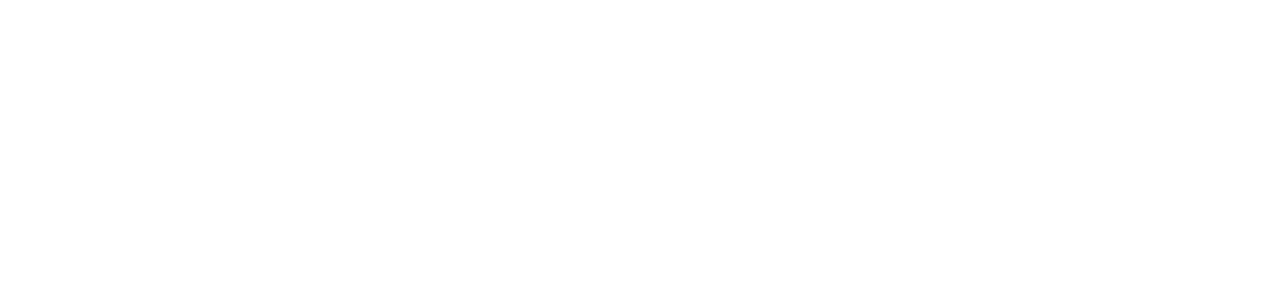
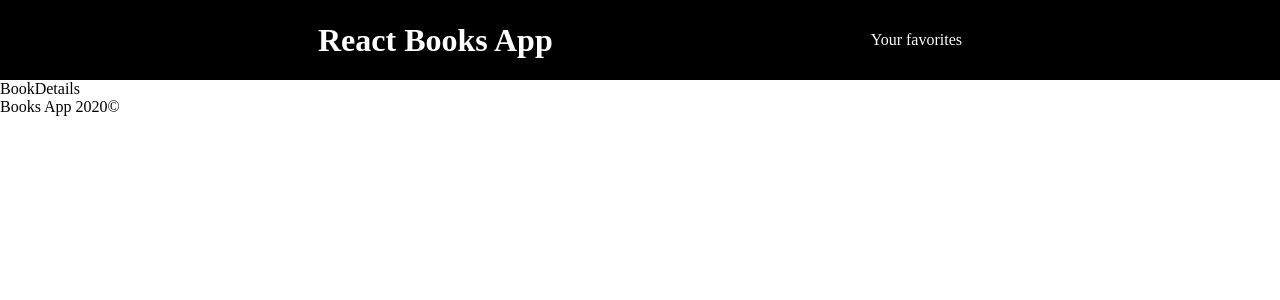
Before and after one commit to LuisDani07/libros_favorites, a React (Create React App) app: page /book/1 in a window 1280 px wide. Shown: the top 300 px of the page. Built offline with nearby package versions, Linux system fonts and the light colour scheme.

Commit message:
estilos del navbar

```diff
--- a/package.json
+++ b/package.json
@@ -9,7 +9,6 @@
     "axios": "^1.2.2",
     "bootstrap": "^5.2.2",
     "react": "^18.2.0",
-    "react-bootstrap": "^2.5.0",
     "react-dom": "^18.2.0",
     "react-router-dom": "^6.4.3",
     "react-scripts": "^4.0.3",
--- a/src/App.css
+++ b/src/App.css
@@ -0,0 +1,14 @@
+*{
+    box-sizing:border-box;
+    padding:0;
+    margin:0;
+}
+.navbar{
+    width:100%;
+    height:10vh;
+    background:black;
+    color:white;
+    display: flex;
+    align-items: center;
+    justify-content: space-evenly;
+}
--- a/src/App.js
+++ b/src/App.js
@@ -1,8 +1,22 @@
 import './App.css'
+import { Route,Routes } from 'react-router-dom';
+import BookList from './components/BookList';
+import BookDetails from './components/BookDetails';
+import Favorites from './components/Favorites';
+import Footer from './components/Footer';
+import Navbar from './components/Navbvar';
 
 function App() {
   return (
-    <div className='App'></div>
+    <div className='App'>
+      <Navbar/>
+       <Routes>
+          <Route path="/" element={<BookList/>}/>
+          <Route path="/book/:id" element={<BookDetails/>}/>
+          <Route path="/favorites" element={<Favorites/>}/>
+       </Routes>
+       <Footer/>
+    </div>
   );
 }
 
--- /dev/null
+++ b/src/components/BookDetails.jsx
@@ -0,0 +1,9 @@
+import React from 'react'
+
+function BookDetails() {
+  return (
+    <div>BookDetails</div>
+  )
+}
+
+export default BookDetails
--- a/src/components/BookList.jsx
+++ b/src/components/BookList.jsx
@@ -0,0 +1,9 @@
+import React from 'react'
+
+function BookList() {
+  return (
+    <div>BookList</div>
+  )
+}
+
+export default BookList
--- a/src/index.js
+++ b/src/index.js
@@ -1,10 +1,13 @@
 import React from 'react';
 import ReactDOM from 'react-dom/client';
 import App from './App';
+import { BrowserRouter } from 'react-router-dom';
 
 const root = ReactDOM.createRoot(document.getElementById('root'));
 root.render(
   <React.StrictMode>
-    <App />
+    <BrowserRouter>
+         <App />
+    </BrowserRouter>
   </React.StrictMode>
 );
```
